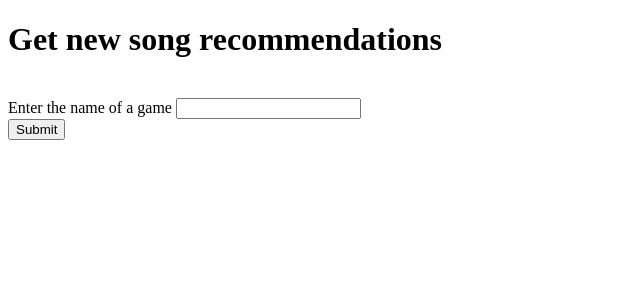
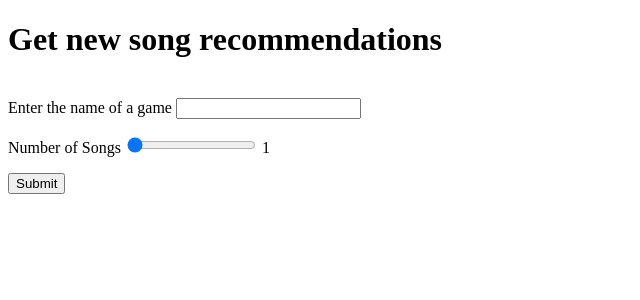
Before and after one commit to chrischin555/Spotify-Playlist-Generator, a Flask app: page /recommend_songs in a window 1280 px wide. Shown: the top 300 px of the page, without its empty margins (0-640 px from the left). Run offline with Flask 3, Linux system fonts and the light colour scheme.

Commit message:
added slider; TODO: song preview for each song

```diff
--- a/app.py
+++ b/app.py
@@ -137,17 +137,20 @@ def recommend_songs():
     form = RecommendSongs()
     GPTResponse = None
     recommendedSongs = []
+    numSongs = 0
 
     # Validations
     if form.validate_on_submit():
         nameOfGame = form.nameOfGame.data
+        numSongs = form.numSongs.data
         form.nameOfGame.data = ''
         song_search = SpotifySongSearch()
         GPTResponse = song_search.chat_with_GPT(nameOfGame)
         artistName = json.loads(GPTResponse.function_call.arguments).get("artistName")
         genre = json.loads(GPTResponse.function_call.arguments).get("genre")
-        recommendedSongs = song_search.getRecommendedSongs(artistName, genre)
-    return render_template('recommended_songs.html', nameOfGame = nameOfGame, form = form, GPTResponse = GPTResponse, recommendedSongs = recommendedSongs)
+        recommendedSongs = song_search.getRecommendedSongs(artistName, genre, numSongs)
+    return render_template('recommended_songs.html', nameOfGame = nameOfGame,
+                           form = form, GPTResponse = GPTResponse, recommendedSongs = recommendedSongs, numSongs = numSongs)
 
 if __name__ == '__main__':
     app.run(debug=True)
--- a/recommend_songs.py
+++ b/recommend_songs.py
@@ -1,8 +1,9 @@
 from flask_wtf import FlaskForm
-from wtforms import StringField, PasswordField, SubmitField
-from wtforms.validators import InputRequired, Length, ValidationError, DataRequired
+from wtforms import StringField, PasswordField, SubmitField, IntegerRangeField
+from wtforms.validators import InputRequired, Length, ValidationError, DataRequired, NumberRange
 
 # Form class for song searching
 class RecommendSongs(FlaskForm):
     nameOfGame = StringField("Enter the name of a game", validators=[DataRequired()])
+    numSongs = IntegerRangeField('Number of Songs', [NumberRange(min = 1, max = 100)])
     submit = SubmitField("Submit")
--- a/song_search.py
+++ b/song_search.py
@@ -138,7 +138,7 @@ class SpotifySongSearch:
         genresArray = recommendations_seed['genres']
         return genresArray
 
-    def getRecommendedSongs(self, artistName, genre):
+    def getRecommendedSongs(self, artistName, genre, numSongs):
         recommended = []
         recommendedSongs = []
         recommendedArtist = self.getArtistID(artistName)
@@ -146,7 +146,7 @@ class SpotifySongSearch:
 
         recommendedGenre = genre[:2]
 
-        recommendations = spotify.recommendations([recommendedArtist], [recommendedGenre], recommendedArtistSongIDs, limit = 20)
+        recommendations = spotify.recommendations([recommendedArtist], [recommendedGenre], recommendedArtistSongIDs, limit = numSongs)
         recommended.extend(recommendations['tracks'])
 
         for track in recommendations['tracks']:
--- a/templates/recommended_songs.html
+++ b/templates/recommended_songs.html
@@ -4,6 +4,19 @@
     <meta charset="UTF-8">
     <meta name="viewport" content="width=device-width, initial-scale=1.0">
     <title>recommended_songs</title>
+    <script>
+        function outputUpdate(numSongs){
+            document.querySelector('#selected-number-of-songs').value = numSongs;
+        }
+        function resetSliderPosition(){
+            const slider = document.querySelector('[name="numSongs"]')
+            slider.value = 1;
+            outputUpdate(1);
+        }
+        window.onload = function(){
+            resetSliderPosition();
+        }
+    </script>
 </head>
 <body>
     {% if nameOfGame %}
@@ -27,6 +40,11 @@
             <div>
                 {{ form.nameOfGame.label }} {{ form.nameOfGame() }}
             </div>
+            <p>
+                {{ form.numSongs.label }}
+                {{ form.numSongs(min = 1, max = 100, oninput="outputUpdate(value)") }}
+                <output for = "numSongs" id = "selected-number-of-songs"> {{ form.numSongs.data }}</output>
+            </p>
             <div>
                 {{ form.submit }}
             </div>
```
Also changed, not shown: instance/database.db, 1 other file.
